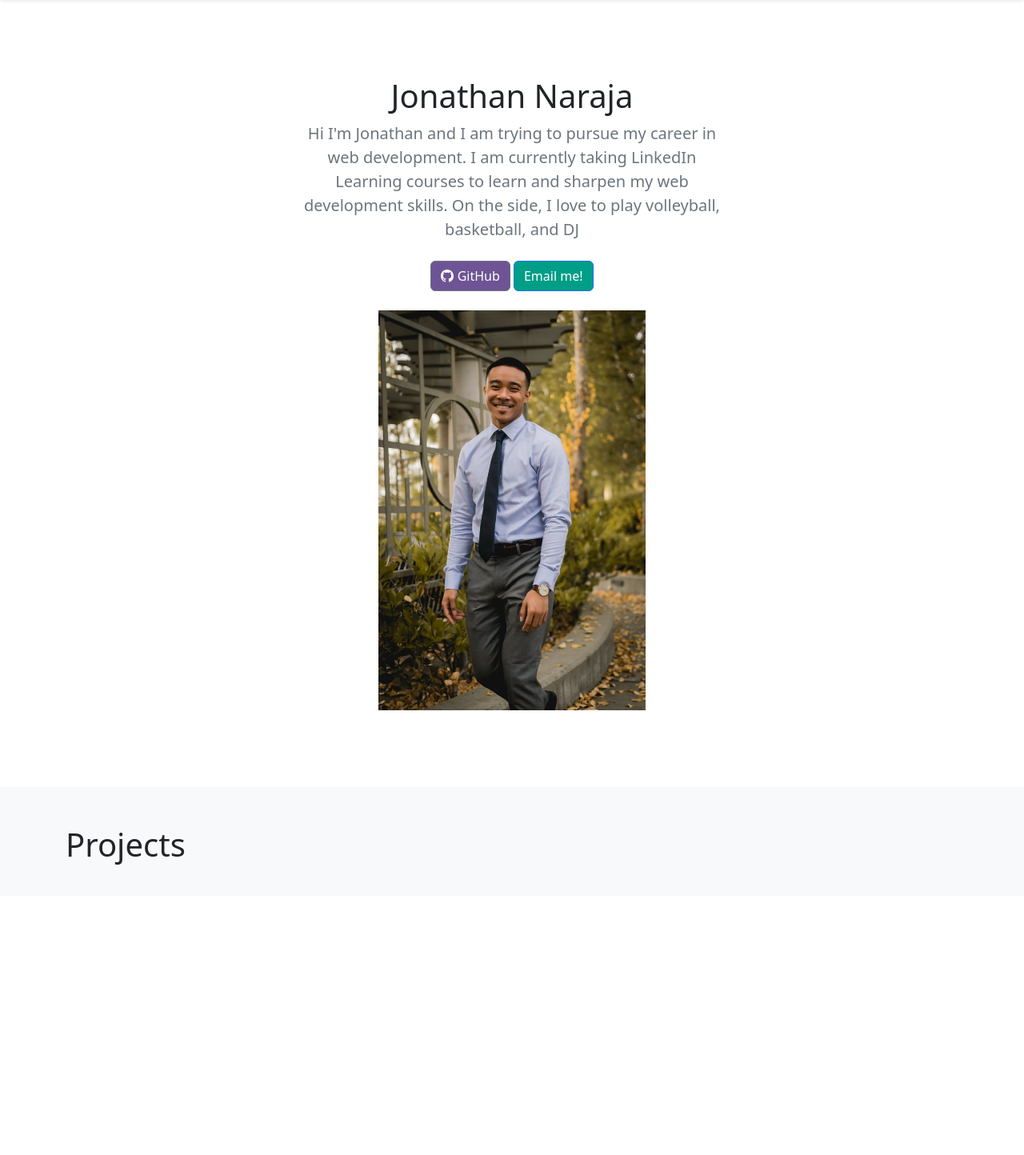
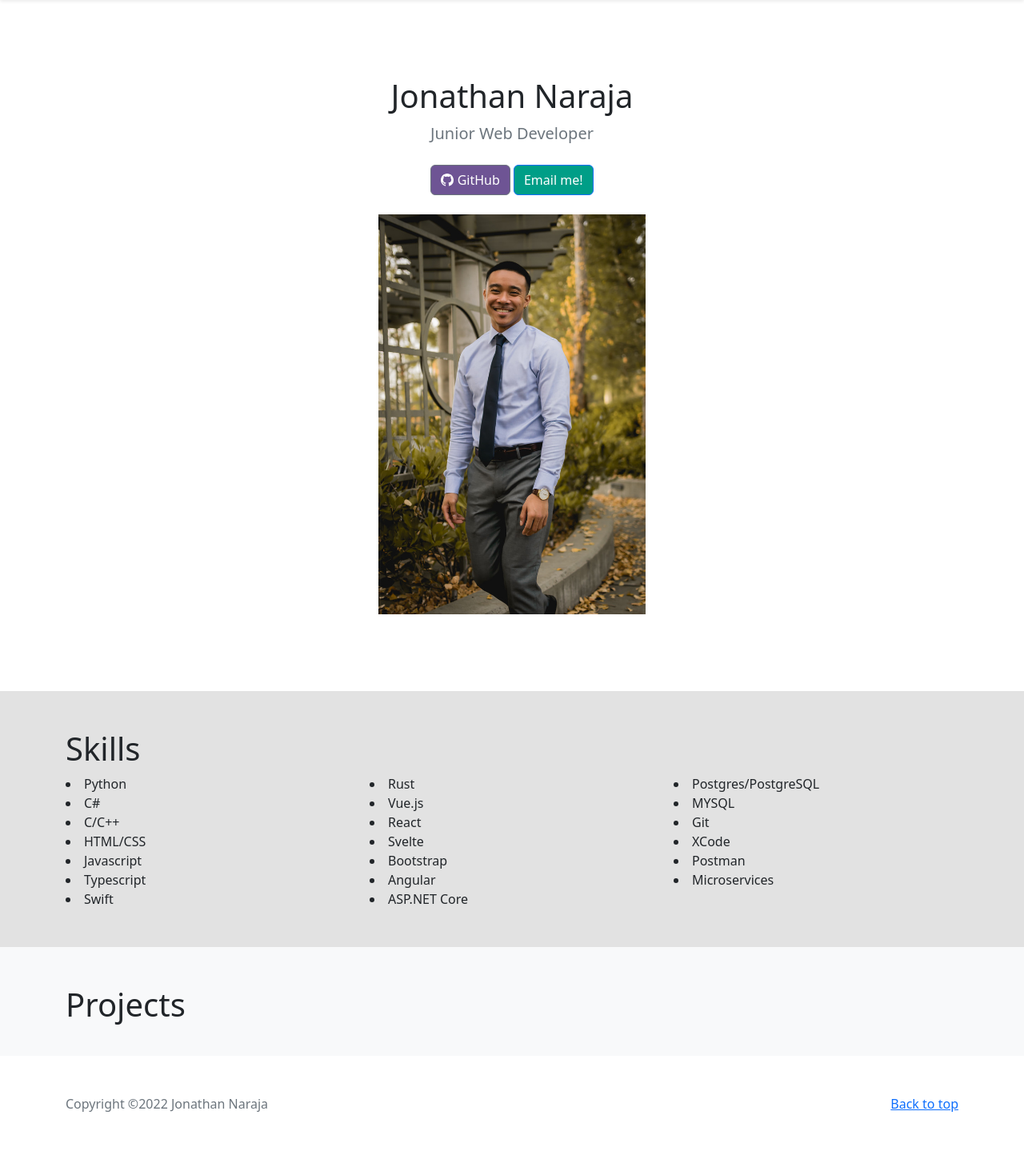
Before and after one commit to jnaraja/Portfolio, a Django app: page / in a window 1280 px wide. Shown: the part 56-1500 px from the top of the page at 80% size. Before the commit the page ends 1137 px from the top, so only its background shows below. Run offline with Django 4.2, Linux system fonts and the light colour scheme; data that the repository does not hold is empty; some libraries are stand-ins or nearby versions.

Commit message:
Added skills to home

```diff
--- a/projects/templates/projects/home.html
+++ b/projects/templates/projects/home.html
@@ -16,8 +16,6 @@
 
     <!-- Favicons -->
     <link rel="apple-touch-icon" href="/docs/5.2/assets/img/favicons/apple-touch-icon.png" sizes="180x180">
-    <link rel="icon" href="/docs/5.2/assets/img/favicons/favicon-32x32.png" sizes="32x32" type="image/png">
-    <link rel="icon" href="/docs/5.2/assets/img/favicons/favicon-16x16.png" sizes="16x16" type="image/png">
     <link rel="mask-icon" href="/docs/5.2/assets/img/favicons/safari-pinned-tab.svg" color="#712cf9">
     <link rel="icon" href="/docs/5.2/assets/img/favicons/favicon.ico">
     <meta name="theme-color" content="#712cf9">
@@ -87,22 +85,49 @@
                 <div class="row">
                     <div class="col-sm-8 col-md-7 py-4">
                         <h4 class="text-white">About</h4>
-                        <p class="text-muted">I graduated from San Jose State
+                        <p class="text-muted">
+                            Hi, I am Jonathan and I graduated from San Jose State
                             University with a BS in computer engineering. I have a passion for coding and have been
                             focusing on web development.
                             I am currently seeking for a fulltime web developer role and would love to continue my
-                            career working for a company that serves a bigger purpose.</p>
-                        <p class="text-muted">On the side, I am a DJ and provide services for weddings, birthdays, baby
-                            showers, etc...</p>
+                            career working for a company that serves a bigger purpose
+                        </p>
+                        <p class="text-muted">
+                            On the side, I am DJ and I enjoy playing volleyball and Basketball.
+                        </p>
                     </div>
                     <div class="col-sm-4 offset-md-1 py-4">
                         <h4 class="text-white">Contact</h4>
-                        <ul class="list-unstyled">
-                            <li><a href="https://twitter.com/J2naraja" class="text-white">Follow on Twitter</a></li>
-                            <li><a href="https://www.linkedin.com/in/jnaraja/" class="text-white">Connect on
-                                    LinkedIn</a></li>
-                            <li><a href="mailto:j2naraja@gmail.com" class="text-white">Email me</a></li>
-                        </ul>
+                        <div class="row">
+                            <div class="col">
+                                <a href="https://twitter.com/J2naraja" class="text-white">
+                                    <svg xmlns="http://www.w3.org/2000/svg" width="25" height="25" fill="currentColor"
+                                        class="bi bi-twitter" viewBox="0 0 16 16">
+                                        <path
+                                            d="M5.026 15c6.038 0 9.341-5.003 9.341-9.334 0-.14 0-.282-.006-.422A6.685 6.685 0 0 0 16 3.542a6.658 6.658 0 0 1-1.889.518 3.301 3.301 0 0 0 1.447-1.817 6.533 6.533 0 0 1-2.087.793A3.286 3.286 0 0 0 7.875 6.03a9.325 9.325 0 0 1-6.767-3.429 3.289 3.289 0 0 0 1.018 4.382A3.323 3.323 0 0 1 .64 6.575v.045a3.288 3.288 0 0 0 2.632 3.218 3.203 3.203 0 0 1-.865.115 3.23 3.23 0 0 1-.614-.057 3.283 3.283 0 0 0 3.067 2.277A6.588 6.588 0 0 1 .78 13.58a6.32 6.32 0 0 1-.78-.045A9.344 9.344 0 0 0 5.026 15z" />
+                                    </svg>
+                                </a>
+                            </div>
+                            <div class="col">
+                                <a href="https://www.linkedin.com/in/jnaraja/" class="text-white">
+                                    <svg xmlns="http://www.w3.org/2000/svg" width="25" height="25" fill="currentColor"
+                                        class="bi bi-linkedin" viewBox="0 0 16 16">
+                                        <path
+                                            d="M0 1.146C0 .513.526 0 1.175 0h13.65C15.474 0 16 .513 16 1.146v13.708c0 .633-.526 1.146-1.175 1.146H1.175C.526 16 0 15.487 0 14.854V1.146zm4.943 12.248V6.169H2.542v7.225h2.401zm-1.2-8.212c.837 0 1.358-.554 1.358-1.248-.015-.709-.52-1.248-1.342-1.248-.822 0-1.359.54-1.359 1.248 0 .694.521 1.248 1.327 1.248h.016zm4.908 8.212V9.359c0-.216.016-.432.08-.586.173-.431.568-.878 1.232-.878.869 0 1.216.662 1.216 1.634v3.865h2.401V9.25c0-2.22-1.184-3.252-2.764-3.252-1.274 0-1.845.7-2.165 1.193v.025h-.016a5.54 5.54 0 0 1 .016-.025V6.169h-2.4c.03.678 0 7.225 0 7.225h2.4z" />
+                                    </svg>
+                                </a>
+                            </div>
+                            <div class="col">
+                                <a href="mailto:j2naraja@gmail.com" class="text-white">
+
+                                    <svg xmlns="http://www.w3.org/2000/svg" width="25" height="25" fill="currentColor"
+                                        class="bi bi-envelope" viewBox="0 0 16 16">
+                                        <path
+                                            d="M0 4a2 2 0 0 1 2-2h12a2 2 0 0 1 2 2v8a2 2 0 0 1-2 2H2a2 2 0 0 1-2-2V4Zm2-1a1 1 0 0 0-1 1v.217l7 4.2 7-4.2V4a1 1 0 0 0-1-1H2Zm13 2.383-4.708 2.825L15 11.105V5.383Zm-.034 6.876-5.64-3.471L8 9.583l-1.326-.795-5.64 3.47A1 1 0 0 0 2 13h12a1 1 0 0 0 .966-.741ZM1 11.105l4.708-2.897L1 5.383v5.722Z" />
+                                    </svg>
+                                </a>
+                            </div>
+                        </div>
                     </div>
                 </div>
             </div>
@@ -133,10 +158,14 @@
             <div class="row py-lg-5">
                 <div class="col-lg-6 col-md-8 mx-auto">
                     <h1 class="fw-light">Jonathan Naraja</h1>
-                    <p class="lead text-muted">Hi I'm Jonathan and I am trying to pursue my career in web development. I
-                        am currently taking LinkedIn Learning courses to learn and sharpen my web development skills.
-                        On the side, I love to play volleyball, basketball, and DJ</p>
+                    <p class="lead text-muted">Junior Web Developer</p>
                     <p>
+                        {% for csv in resume.all %}
+
+                        <a href="{{ csv.resume.url }}" download="Jonathan_Naraja_Resume.pdf"
+                            class="btn btn-secondary my-2" style="background: #ff7c1f;">Download CV</a>
+
+                        {% endfor %}
                         <a href="https://github.com/jnaraja" class="btn btn-secondary my-2"
                             style="background: #6e5494;">
                             <svg xmlns="http://www.w3.org/2000/svg" width="16" height="16" fill="currentColor"
@@ -153,7 +182,41 @@
                 </div>
             </div>
         </section>
+        <div class="album py-5" style="background-color: #e2e2e2">
+            <div class="container">
+                <h1>Skills</h1>
+                <div class="row">
+                    <div class="col">
+                        <li>Python</li>
+                        <li>C#</li>
+                        <li>C/C++</li>
+                        <li>HTML/CSS</li>
+                        <li>Javascript</li>
+                        <li>Typescript</li>
+                        <li>Swift</li>
+                    </div>
+                    <div class="col">
+                        <li>Rust</li>
+                        <li>Vue.js</li>
+                        <li>React</li>
+                        <li>Svelte</li>
+                        <li>Bootstrap</li>
+                        <li>Angular</li>
+                        <li>ASP.NET Core</li>
 
+                    </div>
+                    <div class="col">
+                        <li>Postgres/PostgreSQL</li>
+                        <li>MYSQL</li>
+                        <li>Git</li>
+                        <li>XCode</li>
+                        <li>Postman</li>
+                        <li>Microservices</li>
+                    </div>
+                </div>
+            </div>
+
+        </div>
         <div class="album py-5 bg-light">
             <div class="container">
                 <h1>Projects</h1>
@@ -182,16 +245,14 @@
 
     </main>
 
-    <!-- <footer class="text-muted py-5">
+    <footer class="text-muted py-5">
         <div class="container">
             <p class="float-end mb-1">
                 <a href="#">Back to top</a>
             </p>
-            <p class="mb-1">Album example is &copy; Bootstrap, but please download and customize it for yourself!</p>
-            <p class="mb-0">New to Bootstrap? <a href="/">Visit the homepage</a> or read our <a
-                    href="/docs/5.2/getting-started/introduction/">getting started guide</a>.</p>
+            <p class="mb-1">Copyright &copy;2022 Jonathan Naraja</p>
         </div>
-    </footer> -->
+    </footer>
 
     <script src="{% static 'jquery-3.6.1.min.js' %}"></script>
     <script src="{% static 'js/bootstrap.min.js' %}"></script>
```
